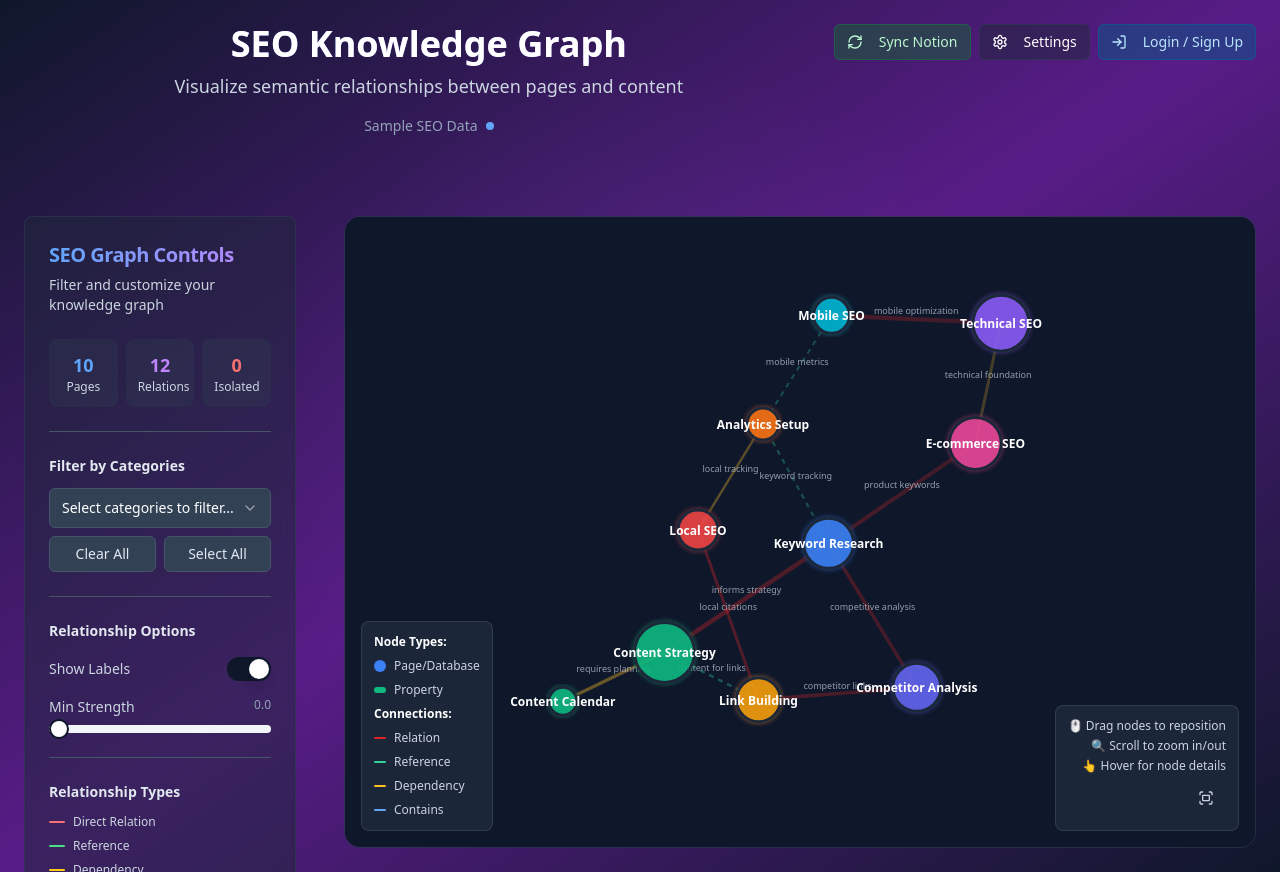
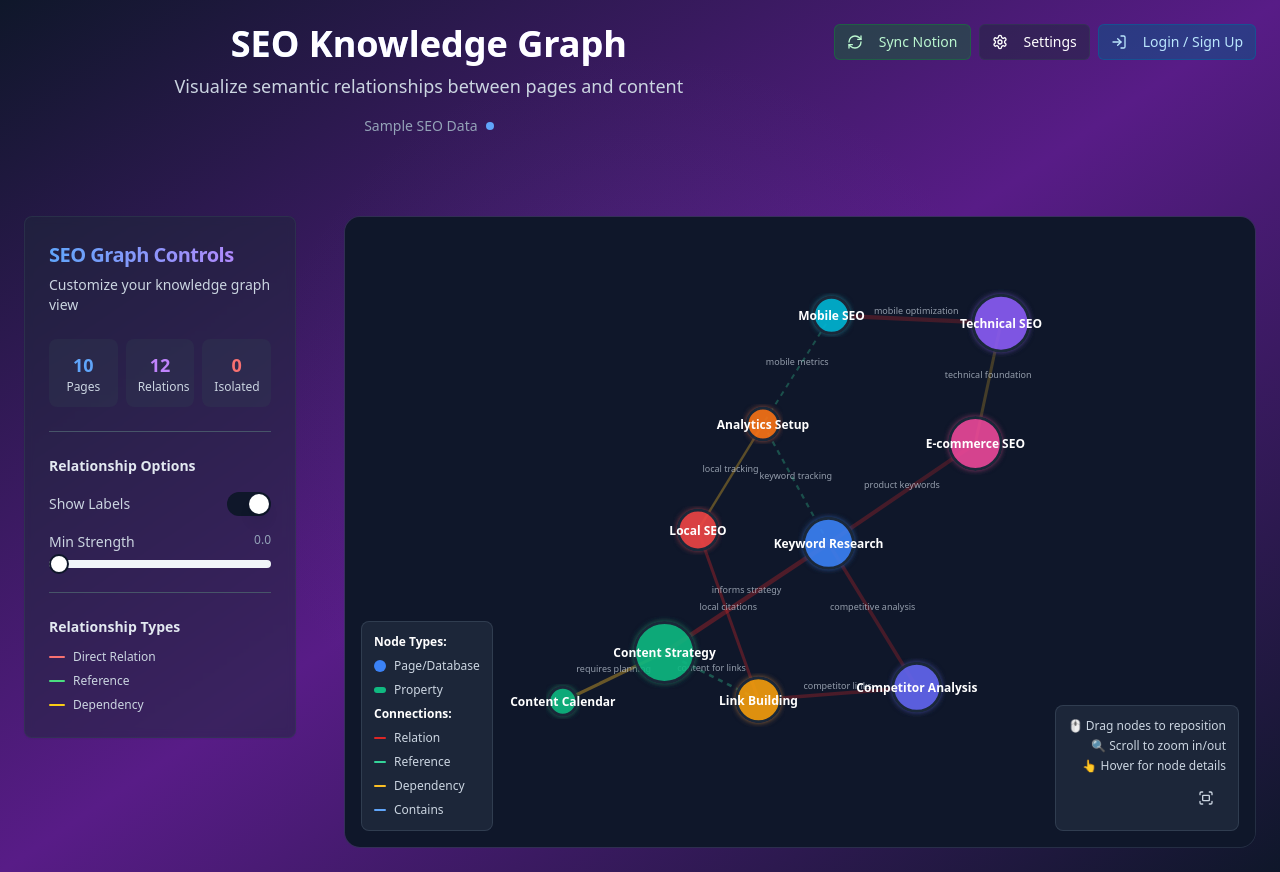
Before and after one commit to ai-agents-strategy/notion-knowledge-lens, a React (Vite) app: page / in a window 1280 px wide. Built offline with nearby package versions, Linux system fonts and the light colour scheme.

Commit message:
Fix: Remove category filtering if errors occur
If category filtering causes errors, this commit removes the filtering functionality to ensure the application functions correctly.

```diff
--- a/src/components/ControlPanel.tsx
+++ b/src/components/ControlPanel.tsx
@@ -1,16 +1,9 @@
 import { Card, CardContent, CardDescription, CardHeader, CardTitle } from "@/components/ui/card";
-import { Button } from "@/components/ui/button";
-import { Badge } from "@/components/ui/badge";
 import { Switch } from "@/components/ui/switch";
 import { Slider } from "@/components/ui/slider";
 import { Separator } from "@/components/ui/separator";
-import { Select, SelectContent, SelectItem, SelectTrigger, SelectValue } from "@/components/ui/select";
-import { X } from "lucide-react";
 
 interface ControlPanelProps {
-  categories: string[];
-  selectedCategories: string[];
-  onCategoryChange: (categories: string[]) => void;
   showConnectionLabels: boolean;
   onShowLabelsChange: (show: boolean) => void;
   connectionStrengthFilter: number;
@@ -21,9 +14,6 @@ interface ControlPanelProps {
 }
 
 export const ControlPanel = ({
-  categories,
-  selectedCategories,
-  onCategoryChange,
   showConnectionLabels,
   onShowLabelsChange,
   connectionStrengthFilter,
@@ -32,37 +22,6 @@ export const ControlPanel = ({
   connectionCount,
   isolatedNodeCount,
 }: ControlPanelProps) => {
-  const categoryColors: Record<string, string> = {
-    seo: "bg-blue-500/20 text-blue-300 border-blue-500/30",
-    content: "bg-green-500/20 text-green-300 border-green-500/30",
-    technical: "bg-purple-500/20 text-purple-300 border-purple-500/30",
-    offpage: "bg-yellow-500/20 text-yellow-300 border-yellow-500/30",
-    local: "bg-red-500/20 text-red-300 border-red-500/30",
-    ecommerce: "bg-pink-500/20 text-pink-300 border-pink-500/30",
-    mobile: "bg-cyan-500/20 text-cyan-300 border-cyan-500/30",
-    analytics: "bg-orange-500/20 text-orange-300 border-orange-500/30",
-    research: "bg-indigo-500/20 text-indigo-300 border-indigo-500/30",
-    // Legacy categories for backward compatibility
-    work: "bg-blue-500/20 text-blue-300 border-blue-500/30",
-    contacts: "bg-green-500/20 text-green-300 border-green-500/30",
-    knowledge: "bg-purple-500/20 text-purple-300 border-purple-500/30",
-    planning: "bg-yellow-500/20 text-yellow-300 border-yellow-500/30",
-    finance: "bg-red-500/20 text-red-300 border-red-500/30",
-    creativity: "bg-pink-500/20 text-pink-300 border-pink-500/30",
-  };
-
-  const handleCategoryToggle = (category: string) => {
-    if (selectedCategories.includes(category)) {
-      onCategoryChange(selectedCategories.filter(c => c !== category));
-    } else {
-      onCategoryChange([...selectedCategories, category]);
-    }
-  };
-
-  const handleRemoveCategory = (category: string) => {
-    onCategoryChange(selectedCategories.filter(c => c !== category));
-  };
-
   return (
     <Card className="bg-slate-800/50 backdrop-blur-sm border-slate-700/50 text-white h-fit">
       <CardHeader>
@@ -70,7 +29,7 @@ export const ControlPanel = ({
           SEO Graph Controls
         </CardTitle>
         <CardDescription className="text-slate-300">
-          Filter and customize your knowledge graph
+          Customize your knowledge graph view
         </CardDescription>
       </CardHeader>
 
@@ -88,72 +47,6 @@ export const ControlPanel = ({
           <div className="bg-slate-700/30 rounded-lg p-3 text-center">
             <div className="text-lg font-bold text-red-400">{isolatedNodeCount}</div>
             <div className="text-xs text-slate-300">Isolated</div>
-          </div>
-        </div>
-
-        <Separator className="bg-slate-600" />
-
-        {/* Category Filter */}
-        <div>
-          <h3 className="text-sm font-semibold mb-3 text-slate-200">Filter by Categories</h3>
-
-          {selectedCategories.length > 0 && (
-            <div className="flex flex-wrap gap-2 mb-3">
-              {selectedCategories.map((category) => (
-                <Badge
-                  key={category}
-                  variant="outline"
-                  className={`capitalize ${
-                    categoryColors[category] || "bg-gray-500/20 text-gray-300 border-gray-500/30"
-                  }`}
-                >
-                  {category}
-                  <button
-                    onClick={() => handleRemoveCategory(category)}
-                    className="ml-1 hover:bg-white/20 rounded-full p-0.5"
-                  >
-                    <X className="h-3 w-3" />
-                  </button>
-                </Badge>
-              ))}
-            </div>
-          )}
-
-          <Select onValueChange={handleCategoryToggle}>
-            <SelectTrigger className="bg-slate-700 border-slate-600 text-white">
-              <SelectValue placeholder="Select categories to filter..." />
-            </SelectTrigger>
-            <SelectContent className="bg-slate-700 border-slate-600 text-white z-50">
-              {categories.map((category) => (
-                <SelectItem
-                  key={category}
-                  value={category}
-                  className="capitalize hover:bg-slate-600 focus:bg-slate-600"
-                  disabled={selectedCategories.includes(category)}
-                >
-                  {category}
-                </SelectItem>
-              ))}
-            </SelectContent>
-          </Select>
-
-          <div className="flex gap-2 mt-2">
-            <Button
-              variant="outline"
-              size="sm"
-              onClick={() => onCategoryChange([])}
-              className="flex-1 bg-slate-700 hover:bg-slate-600 border-slate-600 text-slate-200"
-            >
-              Clear All
-            </Button>
-            <Button
-              variant="outline"
-              size="sm"
-              onClick={() => onCategoryChange(categories)}
-              className="flex-1 bg-slate-700 hover:bg-slate-600 border-slate-600 text-slate-200"
-            >
-              Select All
-            </Button>
           </div>
         </div>
 
--- a/src/components/GraphPageLayout.tsx
+++ b/src/components/GraphPageLayout.tsx
@@ -1,16 +1,10 @@
-
 import { ControlPanel } from "@/components/ControlPanel";
-import { KnowledgeGraph } from "@/components/KnowledgeGraph"; // This path should now resolve to src/components/KnowledgeGraph/index.ts
+import { KnowledgeGraph } from "@/components/KnowledgeGraph";
 import { DatabaseNode, DatabaseConnection } from "@/types/graph";
 
 interface GraphPageLayoutProps {
-  categories: string[];
-  selectedCategories: string[];
-  onCategoryChange: (categories: string[]) => void;
   showConnectionLabels: boolean;
   onShowLabelsChange: (show: boolean) => void;
-  // showConnections: boolean; // Removed
-  // onShowConnectionsChange: (show: boolean) => void; // Removed
   connectionStrengthFilter: number;
   onConnectionStrengthChange: (strength: number) => void;
   nodeCount: number;
@@ -19,17 +13,12 @@ interface GraphPageLayoutProps {
   // Knowledge Graph Props
   graphNodes: DatabaseNode[];
   graphConnections: DatabaseConnection[];
-  graphShowConnectionLabels: boolean; // Combined state for KG
+  graphShowConnectionLabels: boolean;
 }
 
 export const GraphPageLayout = ({
-  categories,
-  selectedCategories,
-  onCategoryChange,
   showConnectionLabels,
   onShowLabelsChange,
-  // showConnections, // Removed
-  // onShowConnectionsChange, // Removed
   connectionStrengthFilter,
   onConnectionStrengthChange,
   nodeCount,
@@ -44,13 +33,8 @@ export const GraphPageLayout = ({
       {/* Control Panel */}
       <div className="lg:w-80 p-6">
         <ControlPanel
-          categories={categories}
-          selectedCategories={selectedCategories}
-          onCategoryChange={onCategoryChange}
           showConnectionLabels={showConnectionLabels}
           onShowLabelsChange={onShowLabelsChange}
-          // showConnections={showConnections} // Removed
-          // onShowConnectionsChange={onShowConnectionsChange} // Removed
           connectionStrengthFilter={connectionStrengthFilter}
           onConnectionStrengthChange={onConnectionStrengthChange}
           nodeCount={nodeCount}
--- a/src/hooks/useGraphData.ts
+++ b/src/hooks/useGraphData.ts
@@ -34,7 +34,6 @@ const sampleConnections: DatabaseConnection[] = [
 
 
 export const useGraphData = () => {
-  const [selectedCategories, setSelectedCategories] = useState<string[]>([]);
   const [showConnectionLabels, setShowConnectionLabels] = useState(true);
   const [connectionStrengthFilter, setConnectionStrengthFilter] = useState(0);
   const [isRealData, setIsRealData] = useState(false);
@@ -157,20 +156,7 @@ export const useGraphData = () => {
     [usingRealData, realConnections]
   );
 
-  const uniqueCategories = useMemo(() =>
-    Array.from(new Set(currentNodes.map(node => node.category))),
-    [currentNodes]
-  );
-
-  const filteredNodes = useMemo(() => {
-    // If no categories are selected, show all nodes.
-    if (selectedCategories.length === 0) {
-      return currentNodes;
-    }
-    // Otherwise, filter by the selected categories. This will correctly
-    // show all nodes if "Select All" provides all unique categories.
-    return currentNodes.filter(node => selectedCategories.includes(node.category));
-  }, [currentNodes, selectedCategories]);
+  const filteredNodes = currentNodes;
 
   const eligibleConnections = useMemo(() => {
     // Create a Set of filtered node IDs for efficient lookup.
@@ -194,7 +180,6 @@ export const useGraphData = () => {
   }, [filteredNodes, eligibleConnections]);
 
   return {
-    selectedCategories, setSelectedCategories,
     showConnectionLabels, setShowConnectionLabels,
     connectionStrengthFilter, setConnectionStrengthFilter,
     isRealData,
@@ -208,6 +193,5 @@ export const useGraphData = () => {
     eligibleConnections,
     finalFilteredConnections,
     isolatedNodeCount,
-    uniqueCategories,
   };
 };
--- a/src/pages/Index.tsx
+++ b/src/pages/Index.tsx
@@ -1,10 +1,11 @@
+
 import { useGraphData } from "@/hooks/useGraphData";
 import { GraphHeader } from "@/components/GraphHeader";
 import { GraphPageLayout } from "@/components/GraphPageLayout";
 
 const Index = () => {
   const {
-    selectedCategories, setSelectedCategories,
+    // Category state hooks removed
     showConnectionLabels, setShowConnectionLabels,
     connectionStrengthFilter, setConnectionStrengthFilter,
     isRealData,
@@ -17,7 +18,7 @@ const Index = () => {
     eligibleConnections, // For connectionCount
     finalFilteredConnections, // For KnowledgeGraph connections
     isolatedNodeCount,
-    uniqueCategories,
+    // uniqueCategories removed
   } = useGraphData();
 
   return (
@@ -35,9 +36,7 @@ const Index = () => {
       />
 
       <GraphPageLayout
-        categories={uniqueCategories}
-        selectedCategories={selectedCategories}
-        onCategoryChange={setSelectedCategories}
+        // Category props removed
         showConnectionLabels={showConnectionLabels}
         onShowLabelsChange={setShowConnectionLabels}
         connectionStrengthFilter={connectionStrengthFilter}
```
